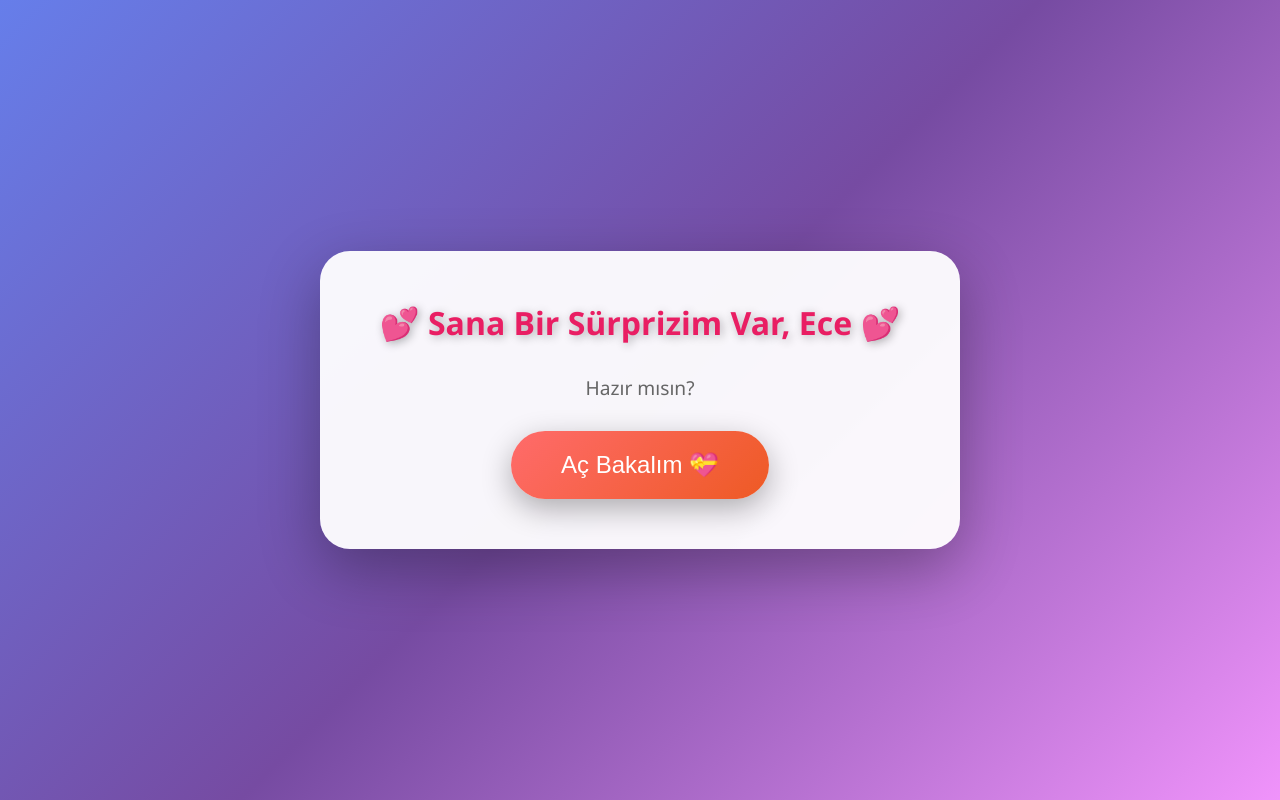
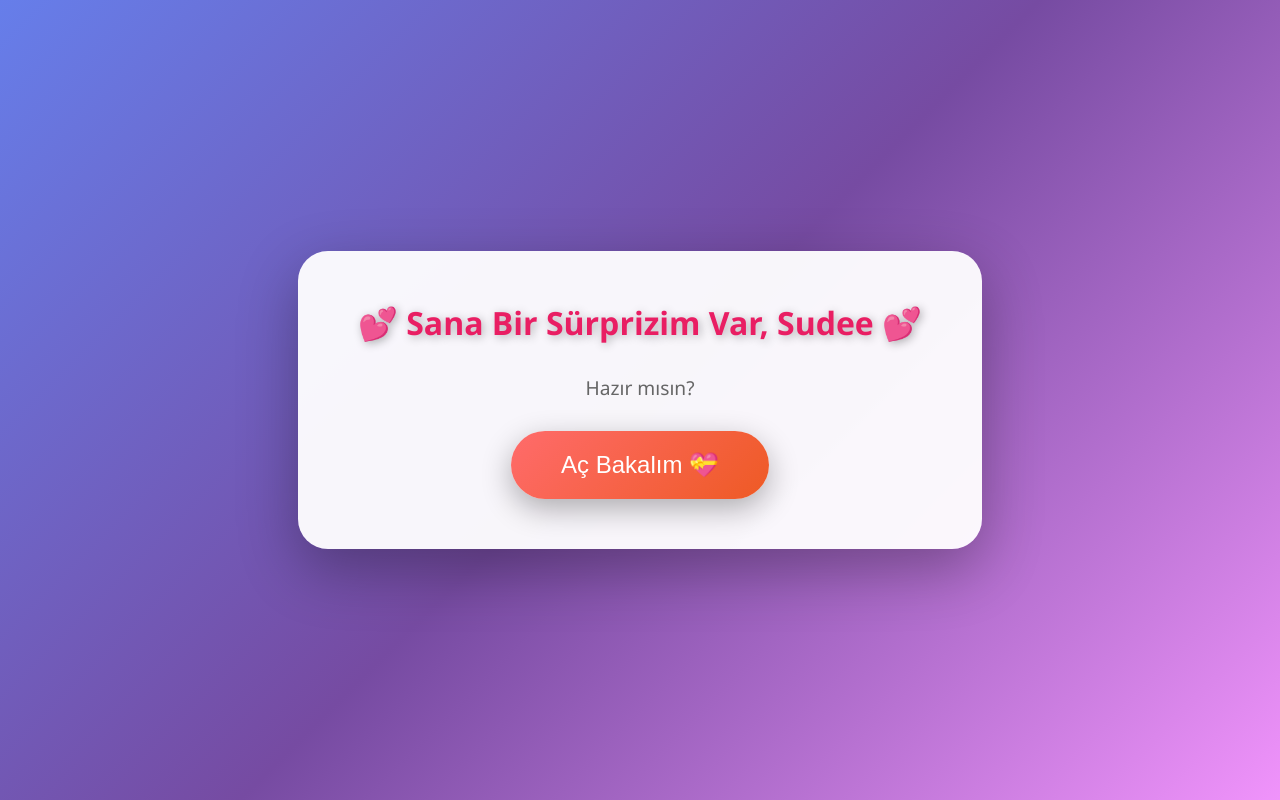
Before and after one commit to feuerfrosch-hue/kaaan, a plain HTML site: page index.html in a window 1280 px wide. Drawn offline with Linux system fonts and the light colour scheme.

Commit message:
Update index.html

```diff
--- a/index.html
+++ b/index.html
@@ -319,7 +319,7 @@
         <!-- Start Screen -->
         <div class="start-screen" id="startScreen">
             <div class="card">
-                <h2 style="color: #e91e63;">💕 Sana Bir Sürprizim Var, Ece 💕</h2>
+                <h2 style="color: #e91e63;">💕 Sana Bir Sürprizim Var, Sudee 💕</h2>
                 <p style="color: #666; margin-bottom: 30px; font-size: 1.2rem;">Hazır mısın?</p>
                 <button class="btn-start" onclick="startGame()">Aç Bakalım 💝</button>
             </div>
```
